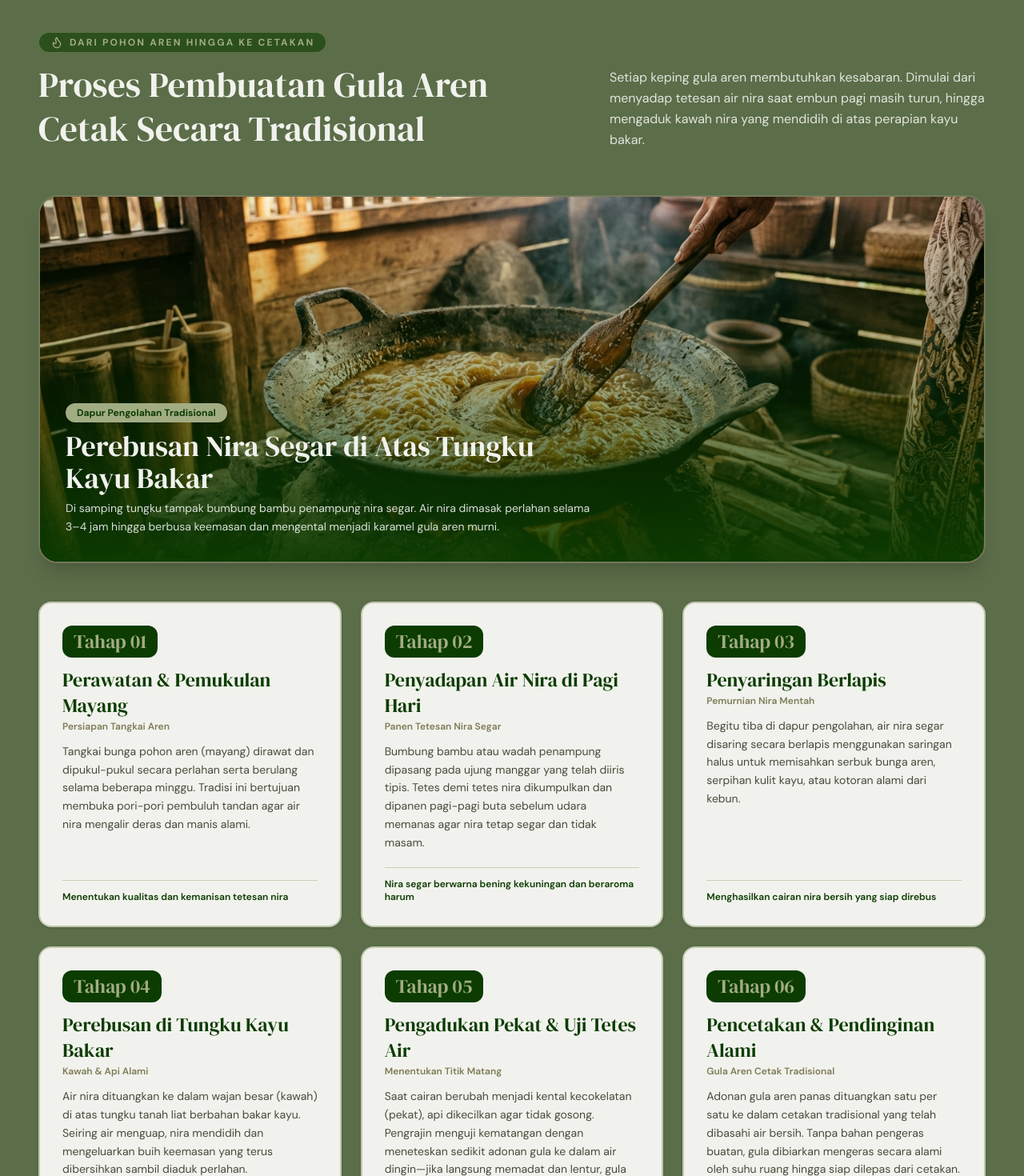
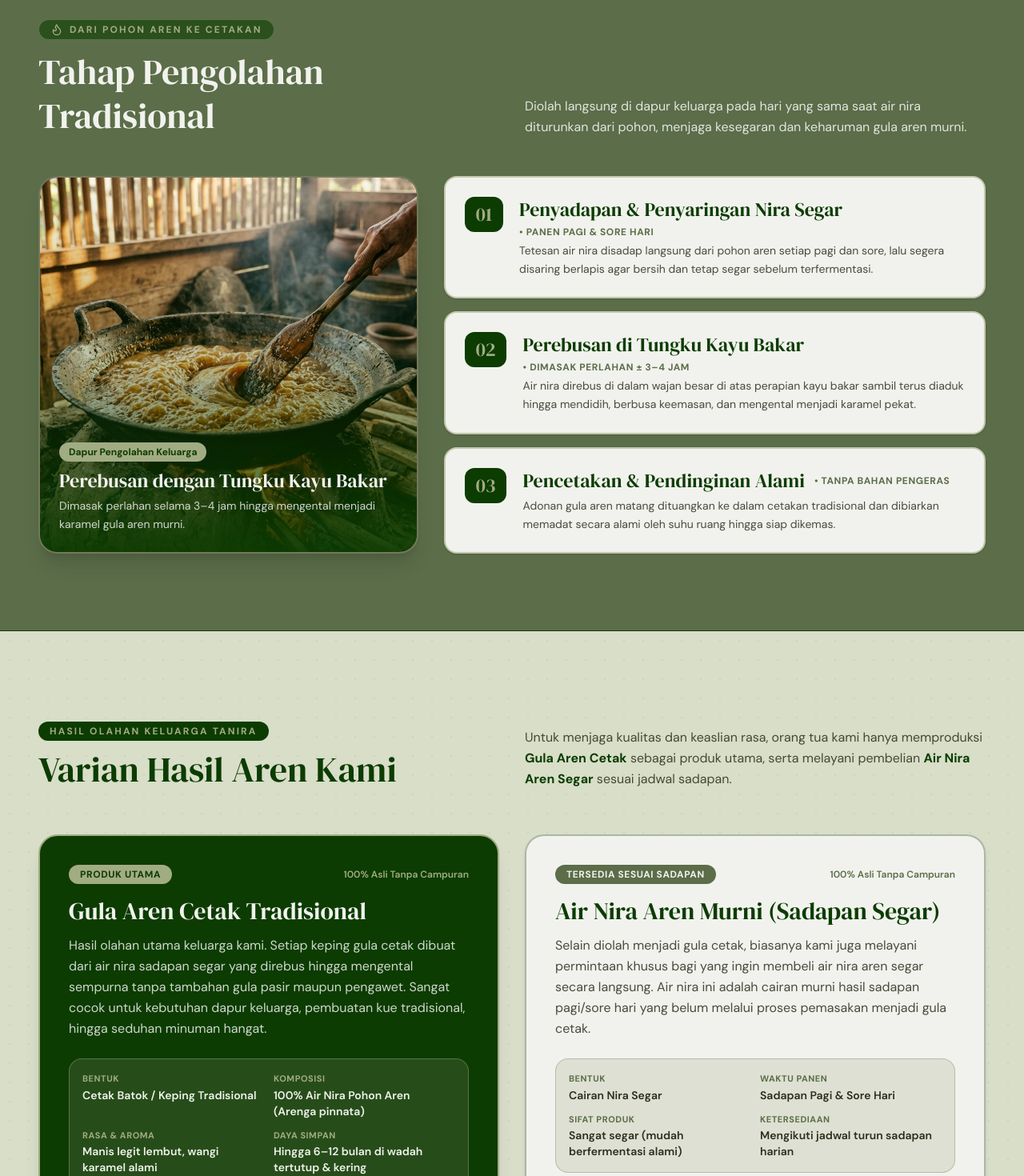
Before and after one commit to irmatiara/tanira, a Next.js app: page / in a window 1280 px wide. Shown: the part 1860-3330 px from the top of the page at 80% size. Built offline with nearby package versions, Linux system fonts and the light colour scheme.

Commit message:
perbaikan tampilan

```diff
--- a/src/app/page.tsx
+++ b/src/app/page.tsx
@@ -304,88 +304,80 @@ export default function TaniraLandingPage() {
           </div>
         </section>
 
-        {/* CERITA PROSES PEMBUATAN (6 TAHAP) */}
+        {/* CERITA PROSES PEMBUATAN (RINGKAS 3 TAHAP) */}
         <section
           id="proses"
-          className="py-20 lg:py-28 bg-moss text-mist border-b border-forest"
+          className="py-20 lg:py-24 bg-moss text-mist border-b border-forest"
         >
           <div className="w-full max-w-7xl mx-auto px-6 lg:px-12">
-            <div className="grid grid-cols-1 lg:grid-cols-12 gap-10 items-end mb-14">
-              <div className="lg:col-span-7 space-y-3">
+            <div className="flex flex-col lg:flex-row lg:items-end justify-between gap-8 mb-12">
+              <div className="max-w-2xl space-y-3">
                 <span className="inline-flex items-center gap-2 px-3.5 py-1 rounded-full bg-forest/60 border border-sage/40 text-xs font-bold uppercase tracking-[0.18em] text-sage">
                   <Flame className="w-4 h-4 text-sage" />
-                  <span>Dari Pohon Aren hingga ke Cetakan</span>
+                  <span>Dari Pohon Aren ke Cetakan</span>
                 </span>
                 <h2 className="font-serif text-3xl sm:text-4xl lg:text-[2.75rem] font-normal text-mist leading-tight">
-                  Proses Pembuatan Gula Aren Cetak Secara Tradisional
+                  Tahap Pengolahan Tradisional
                 </h2>
               </div>
-              <div className="lg:col-span-5">
-                <p className="text-sm sm:text-base text-mist/90 leading-relaxed">
-                  Setiap keping gula aren membutuhkan kesabaran. Dimulai dari
-                  menyadap tetesan air nira saat embun pagi masih turun, hingga
-                  mengaduk kawah nira yang mendidih di atas perapian kayu bakar.
-                </p>
-              </div>
+              <p className="text-sm sm:text-base text-mist/90 leading-relaxed max-w-xl">
+                Diolah langsung di dapur keluarga pada hari yang sama saat air
+                nira diturunkan dari pohon, menjaga kesegaran dan keharuman
+                gula aren murni.
+              </p>
             </div>
 
-            {/* Full-Width Visual Feature Banner */}
-            <div className="relative rounded-3xl overflow-hidden border-2 border-sage/60 shadow-xl h-[340px] sm:h-[420px] lg:h-[460px] bg-earth mb-12">
-              <Image
-                src="/images/proses-nira.jpg"
-                alt="Proses Perebusan Air Nira Aren di Wajan Tungku Kayu Bakar"
-                width={1200}
-                height={650}
-                className="w-full h-full object-cover"
-              />
-              <div className="absolute inset-0 bg-gradient-to-t from-forest/95 via-forest/35 to-transparent" />
-              <div className="absolute bottom-6 left-6 right-6 sm:bottom-8 sm:left-8 sm:right-8 flex flex-col lg:flex-row lg:items-end justify-between gap-6 text-mist">
-                <div className="max-w-2xl">
-                  <span className="inline-block px-3.5 py-1 rounded-full text-xs font-bold bg-sage text-forest mb-2.5">
-                    Dapur Pengolahan Tradisional
+            <div className="grid grid-cols-1 lg:grid-cols-12 gap-8 items-stretch">
+              {/* Left Column: Kitchen Visual */}
+              <div className="lg:col-span-5 relative rounded-3xl overflow-hidden border-2 border-sage/60 shadow-xl min-h-[300px] sm:min-h-[380px] bg-earth">
+                <Image
+                  src="/images/proses-nira.jpg"
+                  alt="Proses Perebusan Air Nira Aren di Wajan Tungku Kayu Bakar"
+                  width={900}
+                  height={650}
+                  className="w-full h-full object-cover"
+                />
+                <div className="absolute inset-0 bg-gradient-to-t from-forest/95 via-forest/25 to-transparent" />
+                <div className="absolute bottom-6 left-6 right-6 text-mist">
+                  <span className="inline-block px-3 py-1 rounded-full text-xs font-bold bg-sage text-forest mb-2">
+                    Dapur Pengolahan Keluarga
                   </span>
-                  <h3 className="font-serif text-2xl sm:text-3xl lg:text-4xl font-normal">
-                    Perebusan Nira Segar di Atas Tungku Kayu Bakar
+                  <h3 className="font-serif text-2xl font-normal">
+                    Perebusan dengan Tungku Kayu Bakar
                   </h3>
-                  <p className="text-xs sm:text-sm text-mist/90 mt-1.5 leading-relaxed">
-                    Di samping tungku tampak bumbung bambu penampung nira segar.
-                    Air nira dimasak perlahan selama 3–4 jam hingga berbusa
-                    keemasan dan mengental menjadi karamel gula aren murni.
+                  <p className="text-xs sm:text-sm text-mist/85 mt-1 leading-relaxed">
+                    Dimasak perlahan selama 3–4 jam hingga mengental menjadi
+                    karamel gula aren murni.
                   </p>
                 </div>
               </div>
-            </div>
 
-            {/* All 6 Steps Grid */}
-            <div className="grid grid-cols-1 md:grid-cols-2 lg:grid-cols-3 gap-6">
-              {PROCESS_STEPS.map((step) => (
-                <div
-                  key={step.stepNumber}
-                  className="text-left rounded-2xl p-6 sm:p-7 transition-all border-2 bg-mist text-earth border-sage/60 hover:bg-white hover:border-forest shadow-sm hover:shadow-md flex flex-col justify-between"
-                >
-                  <div>
-                    <div className="flex items-center justify-between gap-2 mb-3">
-                      <span className="font-serif text-2xl font-normal px-3.5 py-1 rounded-xl bg-forest text-sage">
-                        Tahap {step.stepNumber}
-                      </span>
+              {/* Right Column: 3 Concise Steps */}
+              <div className="lg:col-span-7 flex flex-col justify-between gap-4">
+                {PROCESS_STEPS.map((step) => (
+                  <div
+                    key={step.stepNumber}
+                    className="rounded-2xl p-5 sm:p-6 bg-mist text-earth border-2 border-sage/60 shadow-sm flex flex-col sm:flex-row items-start gap-4 sm:gap-5"
+                  >
+                    <span className="font-serif text-2xl font-normal px-3.5 py-1.5 rounded-xl bg-forest text-sage shrink-0">
+                      {step.stepNumber}
+                    </span>
+                    <div className="space-y-1">
+                      <div className="flex flex-wrap items-center gap-x-3 gap-y-1">
+                        <h4 className="font-serif text-xl sm:text-2xl font-normal text-forest">
+                          {step.title}
+                        </h4>
+                        <span className="text-xs font-bold uppercase tracking-wider text-moss">
+                          • {step.localTerm}
+                        </span>
+                      </div>
+                      <p className="text-sm text-earth/85 leading-relaxed">
+                        {step.description}
+                      </p>
                     </div>
-
-                    <h4 className="font-serif text-xl sm:text-2xl font-normal mt-2 text-forest">
-                      {step.title}
-                    </h4>
-                    <p className="text-xs font-semibold mt-0.5 text-olive">
-                      {step.localTerm}
-                    </p>
-                    <p className="text-sm leading-relaxed mt-3 text-earth/85">
-                      {step.description}
-                    </p>
                   </div>
-
-                  <div className="mt-5 pt-3 border-t border-sage/50 flex items-center justify-between text-xs font-semibold text-forest">
-                    <span>{step.keyDetail}</span>
-                  </div>
-                </div>
-              ))}
+                ))}
+              </div>
             </div>
           </div>
         </section>
--- a/src/data/tanira.ts
+++ b/src/data/tanira.ts
@@ -102,51 +102,27 @@ export const PURITY_ADVANTAGES: PurityAdvantage[] = [
 export const PROCESS_STEPS: ProcessStep[] = [
   {
     stepNumber: "01",
-    title: "Perawatan & Pemukulan Mayang",
-    localTerm: "Persiapan Tangkai Aren",
+    title: "Penyadapan & Penyaringan Nira Segar",
+    localTerm: "Panen Pagi & Sore Hari",
     description:
-      "Tangkai bunga pohon aren (mayang) dirawat dan dipukul-pukul secara perlahan serta berulang selama beberapa minggu. Tradisi ini bertujuan membuka pori-pori pembuluh tandan agar air nira mengalir deras dan manis alami.",
-    keyDetail: "Menentukan kualitas dan kemanisan tetesan nira",
+      "Tetesan air nira disadap langsung dari pohon aren setiap pagi dan sore, lalu segera disaring berlapis agar bersih dan tetap segar sebelum terfermentasi.",
+    keyDetail: "100% air nira aren segar tanpa tambahan air",
   },
   {
     stepNumber: "02",
-    title: "Penyadapan Air Nira di Pagi Hari",
-    localTerm: "Panen Tetesan Nira Segar",
+    title: "Perebusan di Tungku Kayu Bakar",
+    localTerm: "Dimasak Perlahan ± 3–4 Jam",
     description:
-      "Bumbung bambu atau wadah penampung dipasang pada ujung manggar yang telah diiris tipis. Tetes demi tetes nira dikumpulkan dan dipanen pagi-pagi buta sebelum udara memanas agar nira tetap segar dan tidak masam.",
-    keyDetail: "Nira segar berwarna bening kekuningan dan beraroma harum",
+      "Air nira direbus di dalam wajan besar di atas perapian kayu bakar sambil terus diaduk hingga mendidih, berbusa keemasan, dan mengental menjadi karamel pekat.",
+    keyDetail: "Menghasilkan aroma wangi karamel yang khas",
   },
   {
     stepNumber: "03",
-    title: "Penyaringan Berlapis",
-    localTerm: "Pemurnian Nira Mentah",
+    title: "Pencetakan & Pendinginan Alami",
+    localTerm: "Tanpa Bahan Pengeras",
     description:
-      "Begitu tiba di dapur pengolahan, air nira segar disaring secara berlapis menggunakan saringan halus untuk memisahkan serbuk bunga aren, serpihan kulit kayu, atau kotoran alami dari kebun.",
-    keyDetail: "Menghasilkan cairan nira bersih yang siap direbus",
-  },
-  {
-    stepNumber: "04",
-    title: "Perebusan di Tungku Kayu Bakar",
-    localTerm: "Kawah & Api Alami",
-    description:
-      "Air nira dituangkan ke dalam wajan besar (kawah) di atas tungku tanah liat berbahan bakar kayu. Seiring air menguap, nira mendidih dan mengeluarkan buih keemasan yang terus dibersihkan sambil diaduk perlahan.",
-    keyDetail: "Panas kayu bakar memberikan aroma smoky-caramel yang khas",
-  },
-  {
-    stepNumber: "05",
-    title: "Pengadukan Pekat & Uji Tetes Air",
-    localTerm: "Menentukan Titik Matang",
-    description:
-      "Saat cairan berubah menjadi kental kecokelatan (pekat), api dikecilkan agar tidak gosong. Pengrajin menguji kematangan dengan meneteskan sedikit adonan gula ke dalam air dingin—jika langsung memadat dan lentur, gula siap diangkat.",
-    keyDetail: "Keahlian tangan orang tua dalam menjaga suhu agar tidak pahit",
-  },
-  {
-    stepNumber: "06",
-    title: "Pencetakan & Pendinginan Alami",
-    localTerm: "Gula Aren Cetak Tradisional",
-    description:
-      "Adonan gula aren panas dituangkan satu per satu ke dalam cetakan tradisional yang telah dibasahi air bersih. Tanpa bahan pengeras buatan, gula dibiarkan mengeras secara alami oleh suhu ruang hingga siap dilepas dari cetakan.",
-    keyDetail: "Menghasilkan gula cetak padat yang lembut saat diiris",
+      "Adonan gula aren matang dituangkan ke dalam cetakan tradisional dan dibiarkan memadat secara alami oleh suhu ruang hingga siap dikemas.",
+    keyDetail: "Tekstur padat namun tetap empuk saat diiris",
   },
 ];
 
@@ -184,7 +160,7 @@ export const PRODUCTS: ProductItem[] = [
     ordering: {
       availableForDirectOrder: false,
       availabilityNote:
-        "Diproduksi rutin setiap minggu sesuai hasil sadapan kebun aren keluarga.",
+        "Diproduksi rutin setiap minggu sesuai hasil sadapan.",
     },
   },
   {
```
